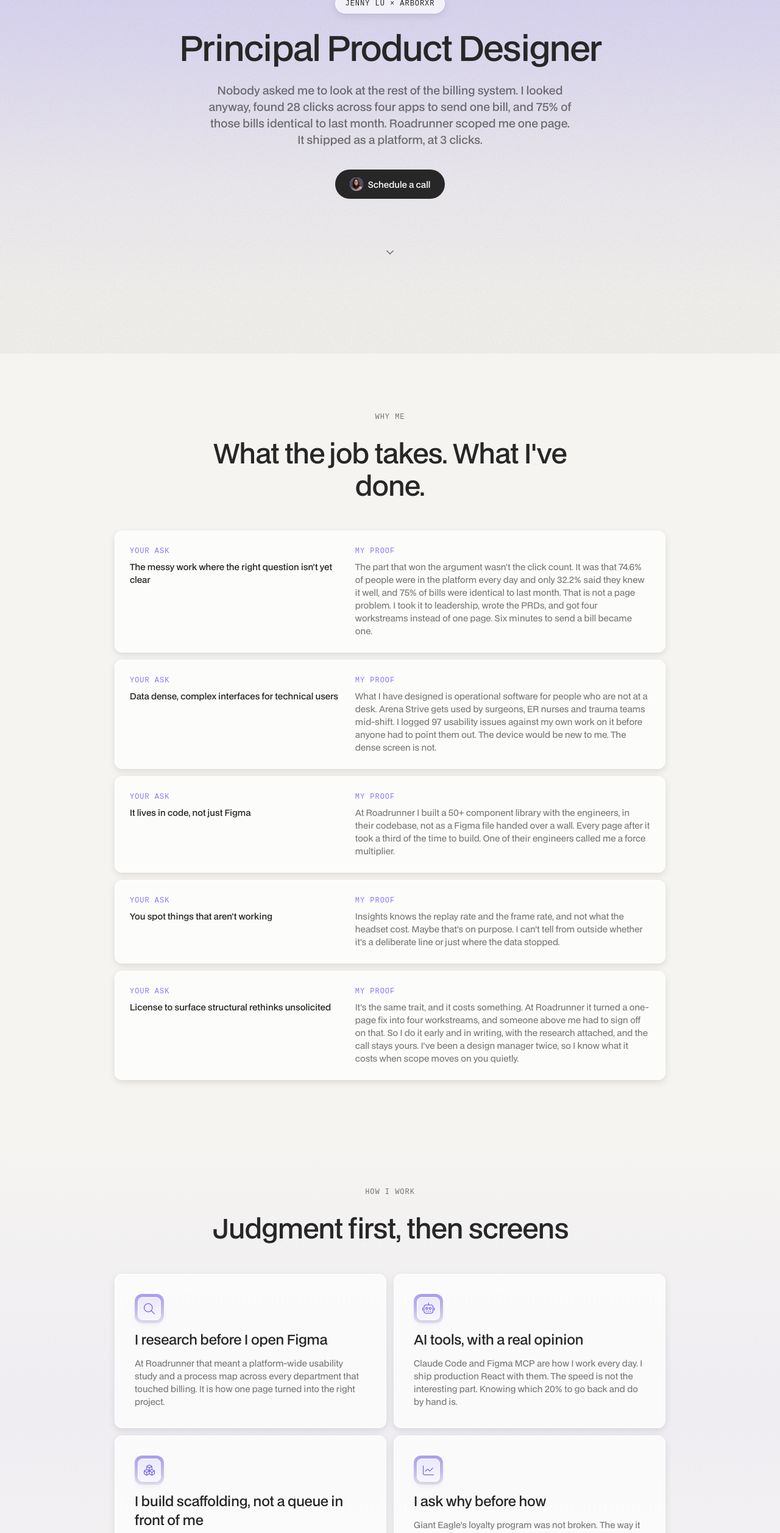
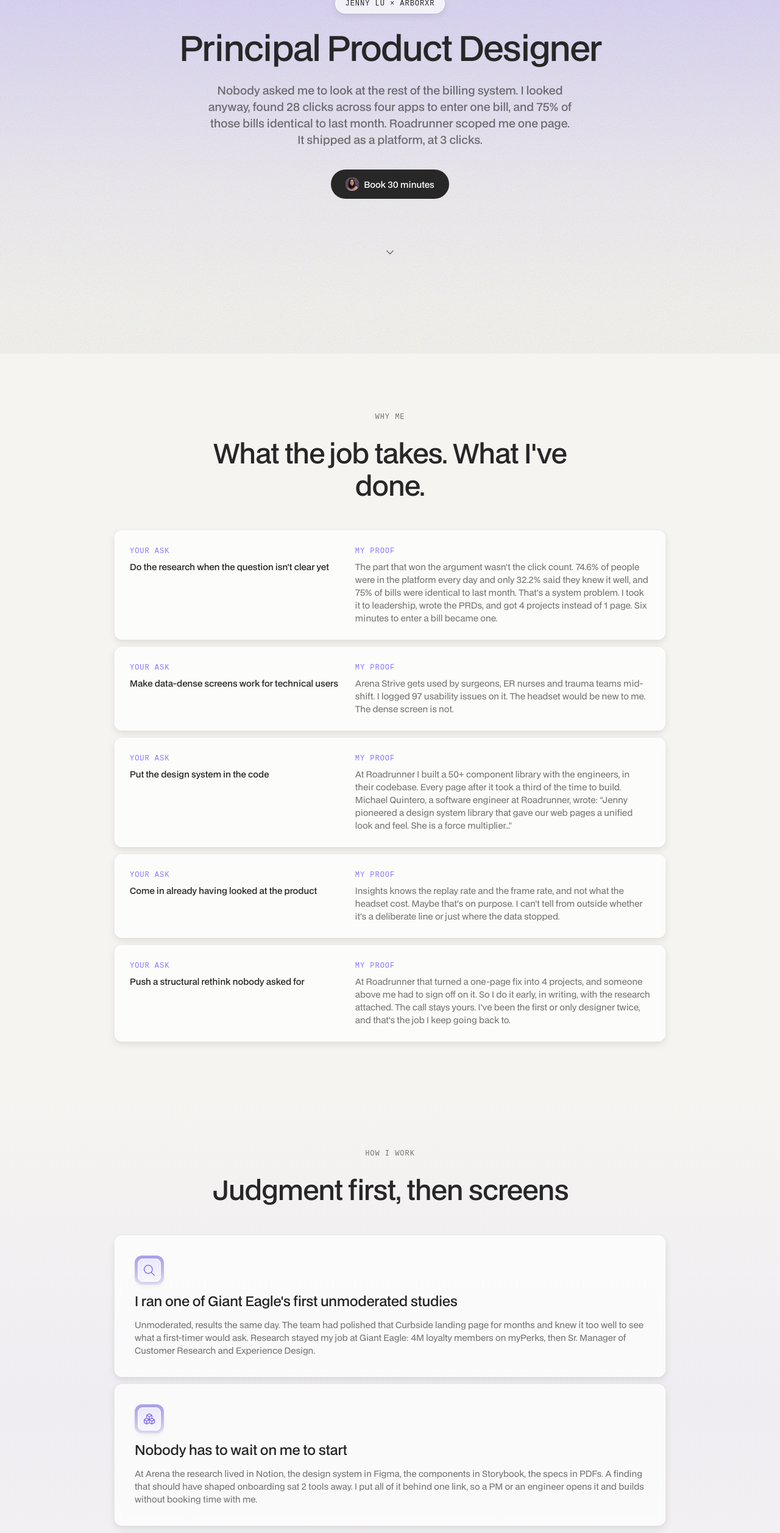
Before and after one commit to jennylu89/jenny-pitch, a React (Vite) app: page /arborxr in a window 1280 px wide. Shown: the part 220-2734 px from the top of the page at 61% size. Built offline with nearby package versions, Linux system fonts and the light colour scheme; a web font is replaced by a local one.

Commit message:
arborxr: plain-language asks, verified numbers, vertical how-i-work

```diff
--- a/src/components/ll/LLHowIWork.jsx
+++ b/src/components/ll/LLHowIWork.jsx
@@ -45,8 +45,11 @@ export default function LLHowIWork({ howIWork }) {
         }}>
           {howIWork.subheading}
         </p>}
+        {/* `columns` is opt-in. Every existing page omits it and keeps the 2-up grid. Pass 1 for a
+            vertical list, which is what an odd number of tiles wants: 3 tiles in a 2-column grid
+            leaves a hole in the bottom right. */}
         <div className="talkiatry-how-grid" style={{
-          display: 'grid', gridTemplateColumns: 'repeat(2, 1fr)',
+          display: 'grid', gridTemplateColumns: `repeat(${howIWork.columns || 2}, 1fr)`,
           gap: 'var(--space-12)',
         }}>
           {tiles.map((tile, i) => (
--- a/src/components/ll/LLPageHero.jsx
+++ b/src/components/ll/LLPageHero.jsx
@@ -2,7 +2,13 @@ import { useState, useEffect } from 'react';
 import NoiseOverlay from './NoiseOverlay';
 import CtaButton from './CtaButton';
 
-export default function LLPageHero({ companyName, role, oneLiner }) {
+// `headline` is optional and opt-in. Without it every existing page renders exactly as before,
+// with the role as the h1. Pass it and the role moves into the badge, so the biggest type on the
+// page can be the line that actually pulls instead of a job title the reader already knows.
+// `ctaHref` is optional. Without it CtaButton keeps its cal.com default, so every existing page
+// renders exactly as before. Pass it when the label promises something other than booking a call:
+// a button reading "Email me" that opened a Calendly link was a real bug on the Step page.
+export default function LLPageHero({ companyName, role, oneLiner, headline, ctaLabel, ctaHref }) {
   const [headerVisible, setHeaderVisible] = useState(false);
   useEffect(() => { const t = setTimeout(() => setHeaderVisible(true), 80); return () => clearTimeout(t); }, []);
 
@@ -33,16 +39,16 @@ export default function LLPageHero({ companyName, role, oneLiner }) {
             border: '1px solid var(--glass-stroke)', borderRadius: '100px',
             padding: '6px 16px', boxShadow: 'var(--shadow-glass)',
           }}>
-            Jenny Lu × {companyName}
+            Jenny Lu × {companyName}{headline ? ` · ${role}` : ''}
           </div>
 
-          {/* Role as headline */}
+          {/* Headline: the hook when a page supplies one, otherwise the role */}
           <h1 style={{
             fontFamily: 'var(--font-sans)', fontSize: 'var(--type-h1)', fontWeight: 'var(--weight-medium)',
             lineHeight: 'var(--leading-h1)', letterSpacing: 'var(--tracking-h1)',
             color: 'var(--text)', margin: 0, textAlign: 'center',
           }}>
-            {role}
+            {headline || role}
           </h1>
 
           {/* One-liner */}
@@ -56,7 +62,7 @@ export default function LLPageHero({ companyName, role, oneLiner }) {
 
           {/* CTA */}
           <div style={{ marginTop: 'var(--space-12)' }}>
-            <CtaButton />
+            <CtaButton href={ctaHref}>{ctaLabel}</CtaButton>
           </div>
 
           {/* Scroll chevron */}
--- a/src/pages/companies/ArborXRPage.jsx
+++ b/src/pages/companies/ArborXRPage.jsx
@@ -11,7 +11,16 @@ export default function ArborXRPage() {
   return (
     <div style={{ backgroundColor: 'var(--bg)', minHeight: '100vh' }}>
       <Nav from="arborxr" />
-      <LLPageHero companyName={arborxr.name} role={arborxr.role} oneLiner={arborxr.oneLiner} />
+      <LLPageHero
+        companyName={arborxr.name}
+        role={arborxr.role}
+        oneLiner={arborxr.oneLiner}
+        headline={arborxr.heroHeadline}
+        ctaLabel={arborxr.primaryLabel}
+      />
+      {/* Problem block removed 2026-07-30, Jenny's call, after seeing it rendered. The component
+          and its copy still exist if it comes back. Known consequence: nothing on this page now
+          speaks about Jordan except the close. */}
       <LLSummary heading={arborxr.summaryHeading} rows={arborxr.summaryRows} />
       <LLHowIWork howIWork={arborxr.howIWork} />
       <AIProjects />
@@ -20,7 +29,12 @@ export default function ArborXRPage() {
           because it carries the video and answers "show us the raw stuff and how fast you got
           it polished." Arena and myPerks are cited in the ask/proof rows instead. */}
       <LLSelectedProjects projectIds={['roadrunner', 'designhub']} />
-      <LLCloseCta closeText={arborxr.close} from="arborxr" />
+      <LLCloseCta
+        closeText={arborxr.close}
+        from="arborxr"
+        primaryLabel={arborxr.primaryLabel}
+        secondaryLabel={arborxr.secondaryLabel}
+      />
     </div>
   );
 }
--- a/src/pages/companies/arborxr.js
+++ b/src/pages/companies/arborxr.js
@@ -1,80 +1,122 @@
+// Rebuilt 2026-07-30 on the COMMITTED (live) version, not the older working-tree draft.
+// The working copy on disk had drifted from what is deployed, and an editing session ran against
+// the wrong base before that was caught. Two things only the live version had are kept here: the
+// Insights ROI observation (row 4) and the rescope row (row 5). They are the only lines on the
+// page that prove she noticed something about THEM rather than about herself.
+//
+// Ask labels are no longer verbatim JD quotes. Jenny could not parse "License to surface
+// structural rethinks unsolicited" at a glance, which means neither can anyone he forwards this
+// to. The requirement is still his, said plainly.
 export const arborxr = {
   name: "ArborXR",
   role: "Principal Product Designer",
 
-  // The JD asks for someone who notices without being asked, five separate times. So this page
-  // proves noticing rather than answering the requirement list row by row.
+  // No heroHeadline. Jenny compared the two heroes side by side on 2026-07-30 and chose the role
+  // back in the h1, with the original paragraph under it. The known tradeoff, from the Why We Buy
+  // read: the largest type on the page is then a job title he already knows. She has seen that
+  // argument and picked this anyway. The hook still opens the paragraph.
+
+  // His problem, before any of her proof. This counts his document instead of claiming anything
+  // about his company. He can verify every word of it in ten seconds, and it asserts nothing
+  // about ArborXR's headcount, roadmap or who currently catches what.
+  problem: {
+    eyebrow: "I counted",
+    heading: "Your JD asks for the same thing five ways.",
+    // Noun phrases, not commands. The first version was five bare imperatives aimed at the reader
+    // ("Spot what isn't working." "Do the messy research.") which reads as a stranger telling a
+    // co-founder how to do his job, and its "you" meant Jenny while every other "you" on the page
+    // means Jordan. This version also restores two things that had been dropped from his asks:
+    // "push to fix them" (#1) and "information architecture" (#4).
+    body: [
+      "Spotting what isn't working and pushing to fix it, without being asked. Structural rethinks, surfaced unsolicited. Open problem space research, before the right question is clear. Information architecture where complexity eats the product if nobody designs against it. All of it without a team around the person doing it.",
+      "Craft and AI tooling each come up once or twice. The noticing comes up five times. I read that as the actual job.",
+    ],
+  },
+
+  // Jenny's pick, restored from the deployed version. One word changed against her wording, and
+  // only because it is a fact: the ~6 minutes to 1 minute metric is bill ENTRY time, not send
+  // time (jenny.js, "Minutes per bill entry"). Sending and entering are different claims.
   oneLiner:
-    "Nobody asked me to look at the rest of the billing system. I looked anyway, found 28 clicks across four apps to send one bill, and 75% of those bills identical to last month. Roadrunner scoped me one page. It shipped as a platform, at 3 clicks.",
+    "Nobody asked me to look at the rest of the billing system. I looked anyway, found 28 clicks across four apps to enter one bill, and 75% of those bills identical to last month. Roadrunner scoped me one page. It shipped as a platform, at 3 clicks.",
 
   summaryHeading: "What the job takes. What I've done.",
   summaryRows: [
     {
-      ask: "The messy work where the right question isn't yet clear",
+      ask: "Do the research when the question isn't clear yet",
       proof:
-        "The part that won the argument wasn't the click count. It was that 74.6% of people were in the platform every day and only 32.2% said they knew it well, and 75% of bills were identical to last month. That is not a page problem. I took it to leadership, wrote the PRDs, and got four workstreams instead of one page. Six minutes to send a bill became one.",
+        "The part that won the argument wasn't the click count. 74.6% of people were in the platform every day and only 32.2% said they knew it well, and 75% of bills were identical to last month. That's a system problem. I took it to leadership, wrote the PRDs, and got 4 projects instead of 1 page. Six minutes to enter a bill became one.",
     },
     {
-      ask: "Data dense, complex interfaces for technical users",
+      ask: "Make data-dense screens work for technical users",
       proof:
-        "What I have designed is operational software for people who are not at a desk. Arena Strive gets used by surgeons, ER nurses and trauma teams mid-shift. I logged 97 usability issues against my own work on it before anyone had to point them out. The device would be new to me. The dense screen is not.",
+        "Arena Strive gets used by surgeons, ER nurses and trauma teams mid-shift. I logged 97 usability issues on it. The headset would be new to me. The dense screen is not.",
     },
     {
-      ask: "It lives in code, not just Figma",
+      ask: "Put the design system in the code",
       proof:
-        "At Roadrunner I built a 50+ component library with the engineers, in their codebase, not as a Figma file handed over a wall. Every page after it took a third of the time to build. One of their engineers called me a force multiplier.",
+        "At Roadrunner I built a 50+ component library with the engineers, in their codebase. Every page after it took a third of the time to build. Michael Quintero, a software engineer at Roadrunner, wrote: “Jenny pioneered a design system library that gave our web pages a unified look and feel. She is a force multiplier…”",
     },
     {
-      // The ROI observation, moved out of the close where it had no room to be answerable.
-      // "Maybe that's on purpose" is the whole point: Jordan's reply has to be able to start
-      // "we did that on purpose because." Sourced from their public Insights page and their ROI
-      // blog post, NOT from inside the app. Do not add a line implying she saw it in the product
-      // until Jenny confirms her trial org includes Insights.
-      ask: "You spot things that aren't working",
+      // The ROI observation. "Maybe that's on purpose" is the whole point: his reply has to be
+      // able to start "we did that on purpose because." Sourced from their public Insights page
+      // and their ROI blog post, NOT from inside the app. Do not add a line implying she saw it
+      // in the product until Jenny confirms her trial org includes Insights.
+      ask: "Come in already having looked at the product",
       proof:
         "Insights knows the replay rate and the frame rate, and not what the headset cost. Maybe that's on purpose. I can't tell from outside whether it's a deliberate line or just where the data stopped.",
     },
     {
-      // Last thing he reads before the CTA. Same trait as row 1 seen from his side, and naming
-      // the cost is what makes row 1 believable.
-      ask: "License to surface structural rethinks unsolicited",
+      // Last thing he reads before the CTA. The flaw named, the mechanism that contains it, and
+      // the control handed back. The old version ended on "I've been a design manager twice",
+      // which raised his objection 2 instead of answering it. It now ends on IC by choice
+      // (profile.md: "IC by choice, left management deliberately to get back to the work").
+      ask: "Push a structural rethink nobody asked for",
       proof:
-        "It's the same trait, and it costs something. At Roadrunner it turned a one-page fix into four workstreams, and someone above me had to sign off on that. So I do it early and in writing, with the research attached, and the call stays yours. I've been a design manager twice, so I know what it costs when scope moves on you quietly.",
+        "At Roadrunner that turned a one-page fix into 4 projects, and someone above me had to sign off on it. So I do it early, in writing, with the research attached. The call stays yours. I've been the first or only designer twice, and that's the job I keep going back to.",
     },
   ],
 
   howIWork: {
     eyebrow: "How I work",
     heading: "Judgment first, then screens",
+    // Subheading removed 2026-07-30, Jenny's call. It had become the field where four unrelated
+    // jobs got stapled together: the B2B claim, Pittsburgh, onsite travel, and the rescope flaw.
+    // Two things went with it and are now on the page NOWHERE: the onsite travel line (contract
+    // R19, a real JD requirement) and the named flaw (jd-decode section 5). Both need a home if
+    // they are coming back. Do not quietly re-stuff them here.
     subheading: "",
+    columns: 1,
     tiles: [
       {
         icon: "fa-light fa-magnifying-glass",
-        heading: "I research before I open Figma",
-        body: "At Roadrunner that meant a platform-wide usability study and a process map across every department that touched billing. It is how one page turned into the right project.",
+        heading: "I ran one of Giant Eagle's first unmoderated studies",
+        body: "Unmoderated, results the same day. The team had polished that Curbside landing page for months and knew it too well to see what a first-timer would ask. Research stayed my job at Giant Eagle: 4M loyalty members on myPerks, then Sr. Manager of Customer Research and Experience Design.",
       },
-      {
-        icon: "fa-light fa-robot",
-        heading: "AI tools, with a real opinion",
-        // TODO: the real "where Claude Code falls short" sentence goes here. Same as the row above.
-        body: "Claude Code and Figma MCP are how I work every day. I ship production React with them. The speed is not the interesting part. Knowing which 20% to go back and do by hand is.",
-      },
+      // CUT 2026-07-30, Jenny's call: a tile headed "AI tools, with a real opinion" that stated no
+      // opinion. It also carried an invented "20%" statistic. Contract R9 wants a real "here is
+      // where Claude Code fails me" sentence and she doesn't have one yet. A faked opinion on the
+      // one requirement everyone fakes is worse than an empty slot. Her sentence drops in here.
+      // Nobody writes it for her.
       {
         icon: "fa-light fa-cubes",
-        heading: "I build scaffolding, not a queue in front of me",
-        body: "The AI Design Hub put 7 thinking layers in one URL, so a PM or an engineer pulls the right primitive instead of guessing or waiting on me. A screen went from 4 hours to 20 minutes. The point is that it still works when I am not in the room.",
+        heading: "Nobody has to wait on me to start",
+        body: "At Arena the research lived in Notion, the design system in Figma, the components in Storybook, the specs in PDFs. A finding that should have shaped onboarding sat 2 tools away. I put all of it behind one link, so a PM or an engineer opens it and builds without booking time with me.",
       },
       {
         icon: "fa-light fa-chart-line",
-        heading: "I ask why before how",
-        body: "Giant Eagle's loyalty program was not broken. The way it told 4M members what it was worth was. We rebuilt that, and spend per member went up 384%.",
+        heading: "Giant Eagle's rewards were generous and invisible",
+        body: "Members were doing the math wrong and deciding it wasn't worth it. I put the reward in front of people everywhere they shopped, and broke big redemptions into smaller ones they could see. Spend per member went up 384%.",
       },
     ],
   },
 
-  // 11 words. Her best closes run 9 to 12; the median across her 31 pages is 21. This closes the
-  // loop the hero opens ("nobody asked me to look, I looked anyway") and it only works because
-  // the rescope row sits directly above it ending on "the call stays yours." If that row moves,
-  // this reads as arrogant and should be swapped.
-  close: "Scope me one page. I'll come back with the real problem.",
+  // Bookends the h1. "Everything" not "it": the old version's pronoun had no antecedent for a
+  // thousand words. Asks for nothing, so the button carries the ask.
+  close: "You shouldn't have to be the one who catches everything.",
+
+  // "Schedule a call" named the mechanism. "See what I'd notice" named an outcome the page never
+  // delivers, since the link books 30 minutes on cal.com and shows nothing. This is what the
+  // button actually does, said plainly.
+  primaryLabel: "Book 30 minutes",
+  secondaryLabel: "View resume",
 };
```
